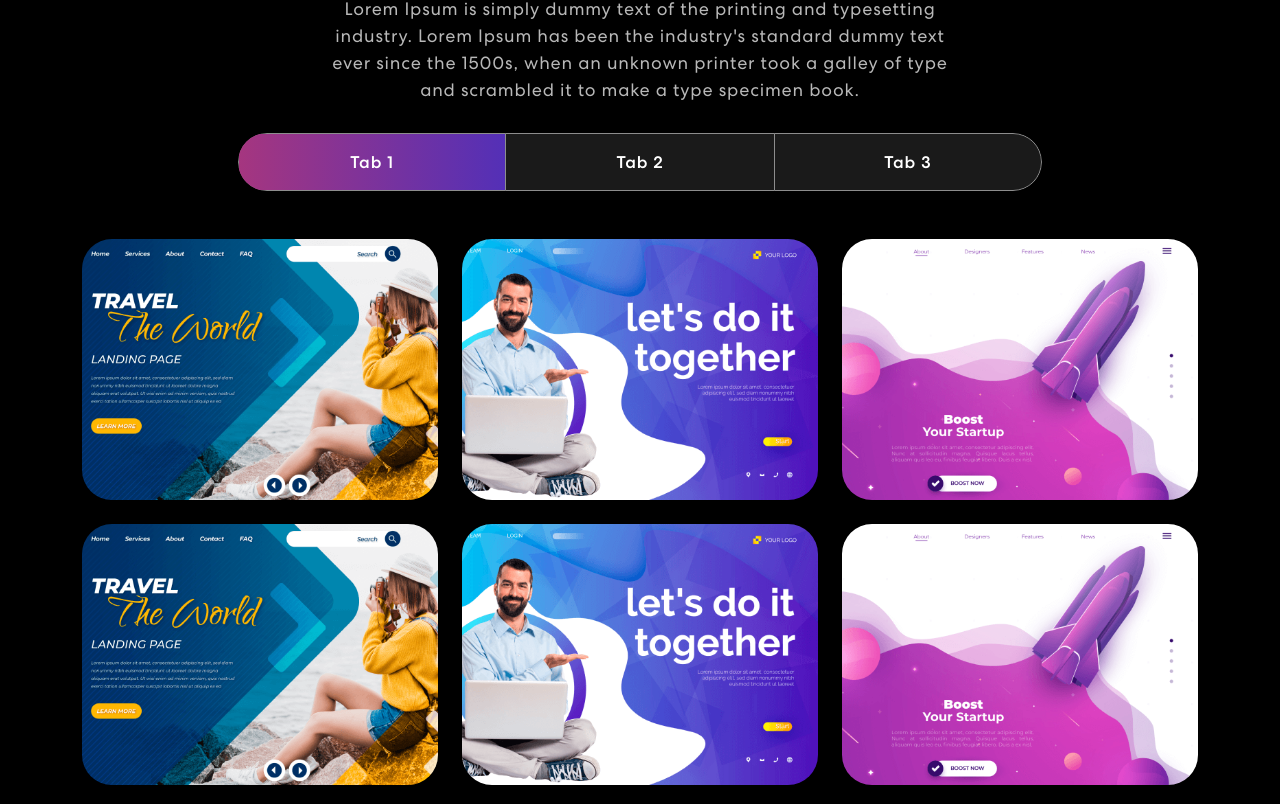
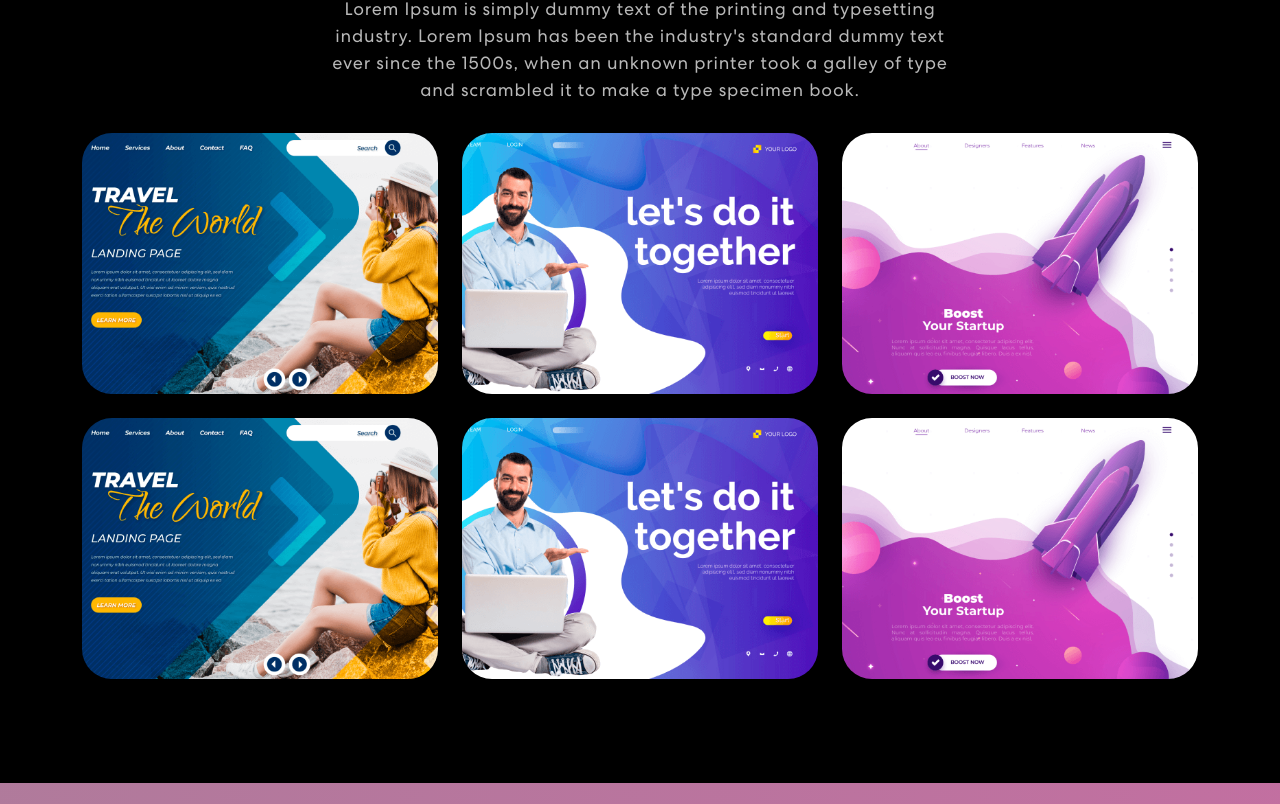
Before and after one commit to Riham-Otman/riham-personal-portfolio, a React (Create React App) app: page / in a window 1280 px wide. Shown: the part 1356-2160 px from the top of the page. Built offline with nearby package versions, Linux system fonts and the light colour scheme.

Commit message:
Removed tabsgit config --global user.name "Riham-Otman" git config --global user.email "riham@dal.ca"

```diff
--- a/src/components/Projects.js
+++ b/src/components/Projects.js
@@ -1,4 +1,4 @@
-import { Container, Row, Col, Tab, Nav } from "react-bootstrap";
+import { Container, Row, Col } from "react-bootstrap";
 import { ProjectCard } from "./ProjectCard";
 import projImg1 from "../assets/img/project-img1.png";
 import projImg2 from "../assets/img/project-img2.png";
@@ -52,20 +52,6 @@ export const Projects = () => {
               <div className={isVisible ? "animate__animated animate__fadeIn": ""}>
                 <h2>Projects</h2>
                 <p>Lorem Ipsum is simply dummy text of the printing and typesetting industry. Lorem Ipsum has been the industry's standard dummy text ever since the 1500s, when an unknown printer took a galley of type and scrambled it to make a type specimen book.</p>
-                <Tab.Container id="projects-tabs" defaultActiveKey="first">
-                  <Nav variant="pills" className="nav-pills mb-5 justify-content-center align-items-center" id="pills-tab">
-                    <Nav.Item>
-                      <Nav.Link eventKey="first">Tab 1</Nav.Link>
-                    </Nav.Item>
-                    <Nav.Item>
-                      <Nav.Link eventKey="second">Tab 2</Nav.Link>
-                    </Nav.Item>
-                    <Nav.Item>
-                      <Nav.Link eventKey="third">Tab 3</Nav.Link>
-                    </Nav.Item>
-                  </Nav>
-                  <Tab.Content id="slideInUp" className={isVisible ? "animate__animated animate__slideInUp" : ""}>
-                    <Tab.Pane eventKey="first">
                 <Row>
                   {
                     projects.map((project, index) => {
@@ -78,15 +64,6 @@ export const Projects = () => {
                     })
                   }
                 </Row>
-                    </Tab.Pane>
-                    <Tab.Pane eventKey="section">
-                      <p>Lorem ipsum dolor sit amet consectetur adipisicing elit. Cumque quam, quod neque provident velit, rem explicabo excepturi id illo molestiae blanditiis, eligendi dicta officiis asperiores delectus quasi inventore debitis quo.</p>
-                    </Tab.Pane>
-                    <Tab.Pane eventKey="third">
-                      <p>Lorem ipsum dolor sit amet consectetur adipisicing elit. Cumque quam, quod neque provident velit, rem explicabo excepturi id illo molestiae blanditiis, eligendi dicta officiis asperiores delectus quasi inventore debitis quo.</p>
-                    </Tab.Pane>
-                  </Tab.Content>
-                </Tab.Container>
               </div>}
             </TrackVisibility>
           </Col>
```
Lines whose indentation alone changed are shown as unchanged.
